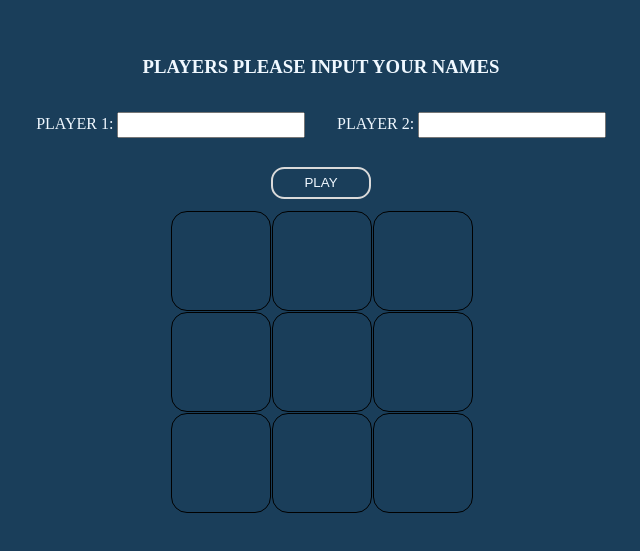
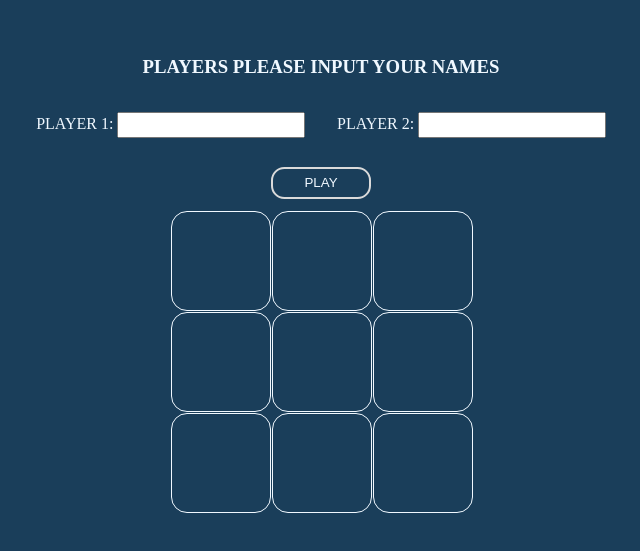
Before and after one commit to kaeloshuping/tic-tac-toe, a plain HTML site: page index.html in a window 1280 px wide. Shown: the part 125-676 px from the top of the page, without its empty margins (319-959 px from the left). Drawn offline with Linux system fonts and the light colour scheme.

```diff
--- a/style.css
+++ b/style.css
@@ -57,7 +57,7 @@ html, body {
 .option-box {
     width: 100%;
     height: 100%;
-    border: 1px solid black;
+    border: 1px solid aliceblue;
     border-radius: 0.5em;
     display: flex;
     justify-content: center;
@@ -65,11 +65,13 @@ html, body {
     font-size: 2em;
     font-family: Arial, Helvetica, sans-serif;
     font-weight: bold;
+    color: aliceblue;
 }
 
 .option-box:hover {
     background-color: rgb(214, 215, 216);
-    border: 1px solid black;
+    border: 1px solid aliceblue;
+    color: rgb(26, 62, 90);
 }
 
 ul {
```
